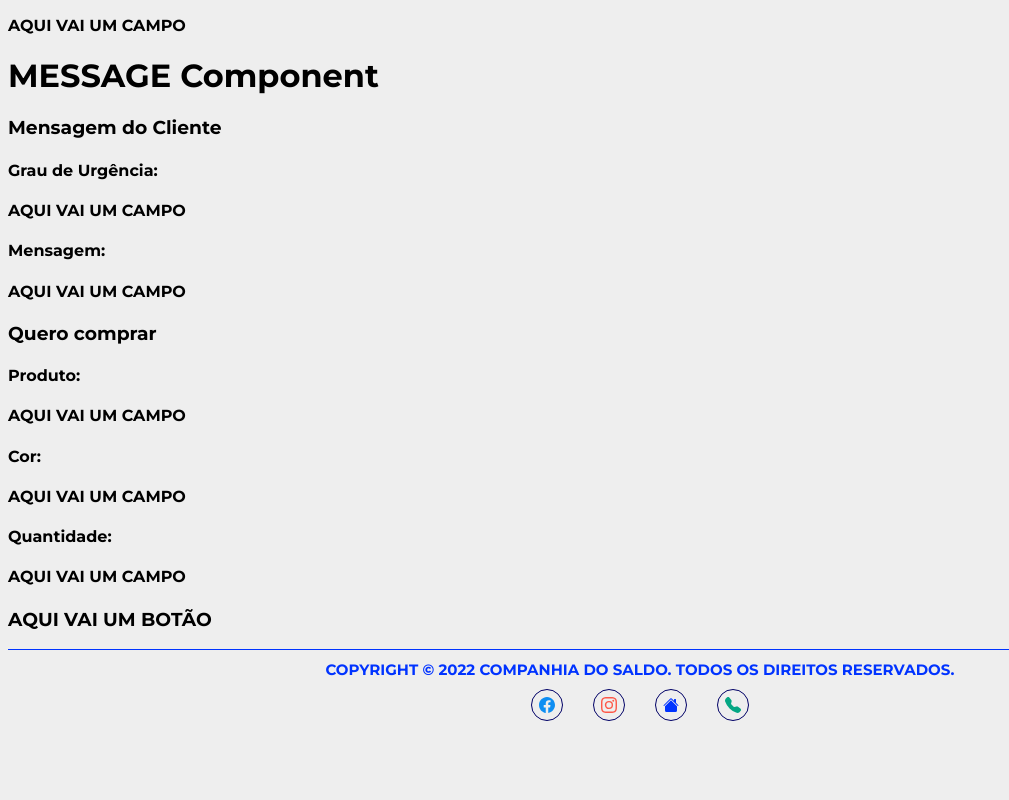
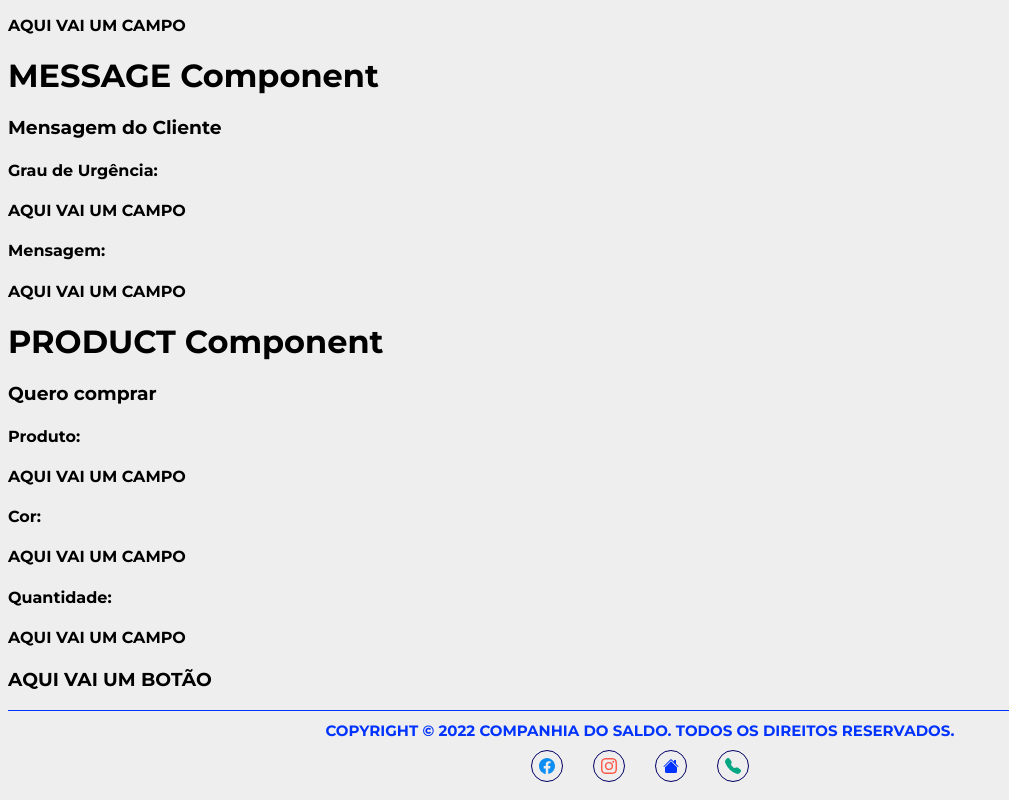
Before and after one commit to marcusviniciusmo/Companhia_Do_Saldo_Website, a React (Vite) app in the folder frontend/: page /orders in a window 1280 px wide. Shown: the part 1626-2426 px from the top of the page, without its empty margins (0-1009 px from the left). Before the commit the page ends 2365 px from the top, so only its background shows below. Built offline with nearby package versions, Linux system fonts and the light colour scheme.

Commit message:
Product component creation

```diff
--- a/frontend/src/components/Order/index.tsx
+++ b/frontend/src/components/Order/index.tsx
@@ -1,6 +1,7 @@
 import { Identification } from "../Identification";
 import { Address } from "../Address";
 import { Message } from "../Message";
+import { Product } from "../Product";
 
 export function Order() {
   return (
@@ -19,13 +20,7 @@ export function Order() {
 
       <Message />
 
-      <h3>Quero comprar</h3>
-      <h4>Produto:</h4>
-      <h4>AQUI VAI UM CAMPO</h4>
-      <h4>Cor:</h4>
-      <h4>AQUI VAI UM CAMPO</h4>
-      <h4>Quantidade:</h4>
-      <h4>AQUI VAI UM CAMPO</h4>
+      <Product />
 
       <h3>AQUI VAI UM BOTÃO</h3>
     </>
--- /dev/null
+++ b/frontend/src/components/Product/index.tsx
@@ -0,0 +1,15 @@
+export function Product() {
+  return (
+    <>
+      <h1>PRODUCT Component</h1>
+
+      <h3>Quero comprar</h3>
+      <h4>Produto:</h4>
+      <h4>AQUI VAI UM CAMPO</h4>
+      <h4>Cor:</h4>
+      <h4>AQUI VAI UM CAMPO</h4>
+      <h4>Quantidade:</h4>
+      <h4>AQUI VAI UM CAMPO</h4>
+    </>
+  );
+};
```
